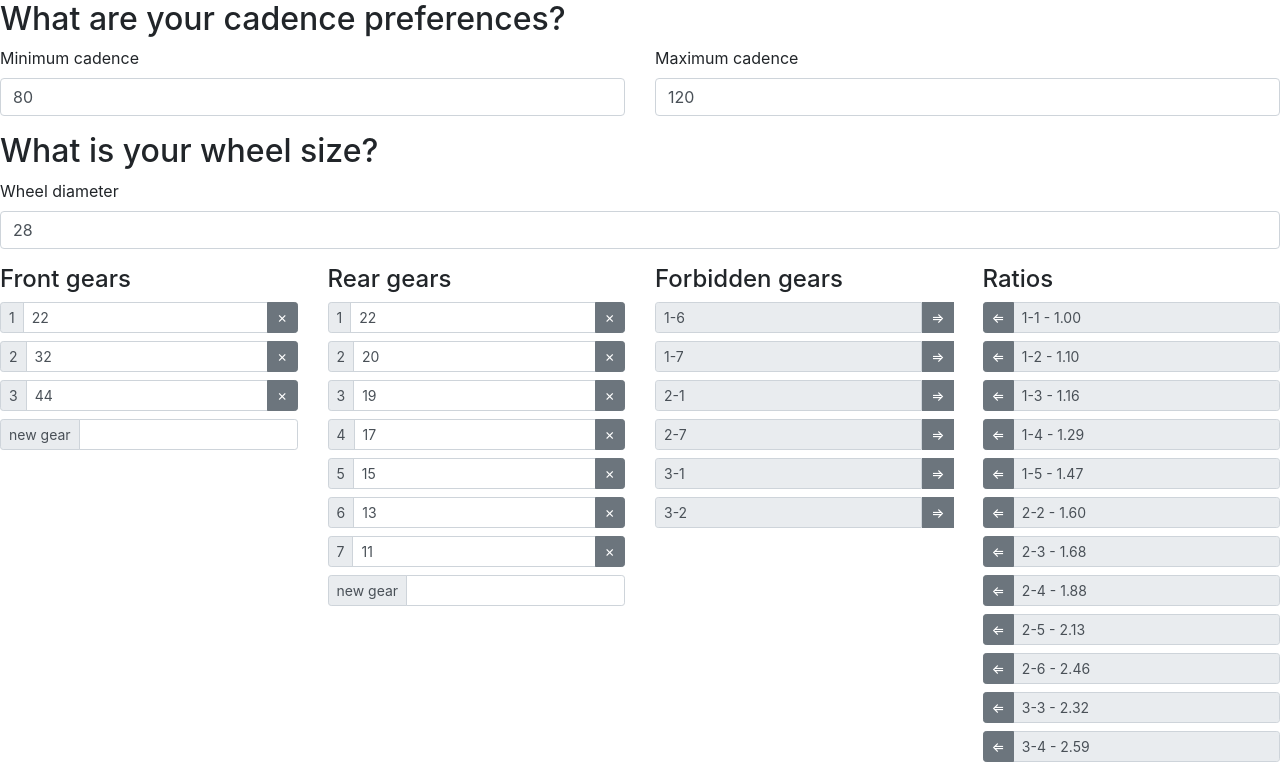
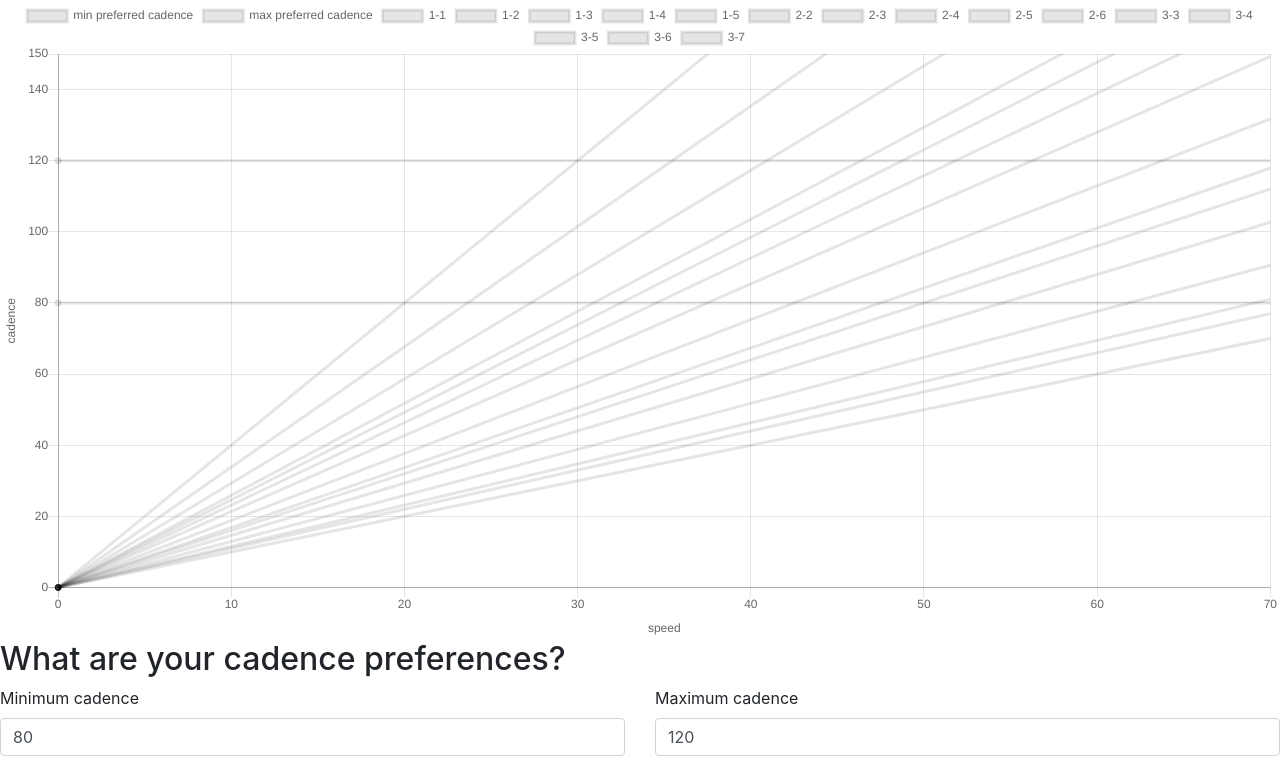
Before and after one commit to banciur/bike-gears, a React app: page / in a window 1280 px wide. Shown: the top 768 px of the page. Built offline with nearby package versions, Linux system fonts and the light colour scheme; the HTML template or start-up script is replaced by a standard one.

Commit message:
Create Chart component with data

```diff
--- a/package.json
+++ b/package.json
@@ -20,6 +20,7 @@
   },
   "devDependencies": {
     "@types/chai": "^4.1.7",
+    "@types/chart.js": "^2.7.48",
     "@types/lodash": "^4.14.119",
     "@types/mocha": "^5.2.5",
     "@types/react": "^16.7.7",
@@ -47,8 +48,10 @@
   },
   "dependencies": {
     "bootstrap": "^4.3.1",
+    "chart.js": "^2.8.0",
     "lodash": "^4.17.19",
     "react": "^16.6.3",
+    "react-chartjs-2": "^2.7.4",
     "react-dom": "^16.6.3",
     "reactstrap": "^6.5.0"
   }
--- a/src/App.tsx
+++ b/src/App.tsx
@@ -6,31 +6,62 @@ import { RiderPreferences } from "./models/RiderPreferences";
 import { RiderPreferencesComponent } from "./components/RiderPreferencesComponent";
 import { WheelComponent } from "./components/WheelComponent";
 import { Wheel } from "./models/Wheel";
+import { ChartComponent } from "./components/ChartComponent";
+
+export interface AppState {
+  chainGearbox: ChainGearbox;
+  riderPreferences: RiderPreferences;
+  wheel: Wheel;
+}
+
+export class App extends React.Component<{}, AppState> {
+  constructor(props: any) {
+    super(props);
 
     const frontGears = [44, 32, 22];
     const rearGears = [11, 13, 15, 17, 19, 20, 22];
     const forbiddenGears = ["2-1", "3-2", "1-7", "1-6", "2-7", "3-1"];
 
-const chainGearbox = new ChainGearbox(frontGears, rearGears, forbiddenGears);
-const riderPreferences = new RiderPreferences(80, 120);
-const wheel = new Wheel(28);
+    this.state = {
+      chainGearbox: new ChainGearbox(frontGears, rearGears, forbiddenGears),
+      riderPreferences: new RiderPreferences(80, 120),
+      wheel: new Wheel(28),
+    };
+  }
 
-const riderPreferencesChange = (newPrefs: RiderPreferences): void => {
-  console.log(newPrefs);
+  handlePreferencesChange = (riderPreferences: RiderPreferences): void => {
+    this.setState({
+      ...this.state,
+      riderPreferences,
+    });
   };
 
-const wheelChange = (newWheel: Wheel): void => {
-  console.log(newWheel);
+  handleWheelChange = (wheel: Wheel): void => {
+    this.setState({
+      ...this.state,
+      wheel,
+    });
   };
 
-const chainGearboxChange = (chainGearbox: ChainGearbox): void => {
-  console.log(chainGearbox);
+  handleChainGearboxChange = (chainGearbox: ChainGearbox): void => {
+    this.setState({
+      ...this.state,
+      chainGearbox,
+    });
   };
 
-export const App = () => (
+  render() {
+    return (
       <>
-    <RiderPreferencesComponent riderPreferences={riderPreferences} onChange={riderPreferencesChange} />
-    <WheelComponent wheel={wheel} onChange={wheelChange} />
-    <ChainGearboxComponent chainGearbox={chainGearbox} onChange={chainGearboxChange} />
+        <ChartComponent {...this.state} />
+
+        <RiderPreferencesComponent
+          riderPreferences={this.state.riderPreferences}
+          onChange={this.handlePreferencesChange}
+        />
+        <WheelComponent wheel={this.state.wheel} onChange={this.handleWheelChange} />
+        <ChainGearboxComponent chainGearbox={this.state.chainGearbox} onChange={this.handleChainGearboxChange} />
       </>
     );
+  }
+}
--- /dev/null
+++ b/src/components/ChartComponent.tsx
@@ -0,0 +1,124 @@
+import * as React from "react";
+import { Line } from "react-chartjs-2";
+
+import { AppState } from "../App";
+
+const SPEED_MIN = 0;
+const SPEED_MAX = 70;
+
+// const CADENCE_MIN = 0;
+const CADENCE_MAX = 150;
+
+/*
+{
+      fill: false,
+      label: "1-5",
+      data: [
+        {
+          x: 10,
+          y: 20,
+        },
+        {
+          x: 15,
+          y: 25,
+        },
+      ],
+    },
+
+ */
+
+const options = {
+  scales: {
+    xAxes: [
+      {
+        type: "linear",
+        scaleLabel: {
+          display: true,
+          labelString: "speed",
+        },
+        ticks: {
+          beginAtZero: true,
+          max: SPEED_MAX,
+        },
+      },
+    ],
+    yAxes: [
+      {
+        type: "linear",
+        scaleLabel: {
+          display: true,
+          labelString: "cadence",
+        },
+        ticks: {
+          beginAtZero: true,
+          max: CADENCE_MAX,
+        },
+      },
+    ],
+  },
+};
+
+// export const ChartComponent: React.FunctionComponent<AppState> = ({ chainGearbox, riderPreferences, wheel }) => {
+export const ChartComponent: React.FunctionComponent<AppState> = ({ chainGearbox, riderPreferences }) => {
+  const data = {
+    datasets: [] as any,
+  };
+
+  data.datasets.push({
+    fill: false,
+    label: "min preferred cadence",
+    data: [
+      {
+        x: 0,
+        y: riderPreferences.minCadence,
+      },
+      {
+        x: SPEED_MAX + 10,
+        y: riderPreferences.minCadence,
+      },
+    ],
+  });
+
+  data.datasets.push({
+    fill: false,
+    label: "max preferred cadence",
+    data: [
+      {
+        x: 0,
+        y: riderPreferences.maxCadence,
+      },
+      {
+        x: SPEED_MAX + 10,
+        y: riderPreferences.maxCadence,
+      },
+    ],
+  });
+
+  for (const gear of chainGearbox.gears) {
+    data.datasets.push({
+      fill: false,
+      label: gear[0],
+      data: [
+        {
+          x: SPEED_MIN,
+          y: SPEED_MIN * gear[2],
+        },
+        {
+          x: SPEED_MAX + 10,
+          y: (SPEED_MAX + 10) * gear[2],
+        },
+      ],
+    });
+  }
+
+  return <Line data={data} options={options} />;
+};
+
+//
+// <>
+//   <p>{wheel.diameter}</p>
+//   <p>
+//     {riderPreferences.minCadence} - {riderPreferences.maxCadence}
+//   </p>
+//   <p>{chainGearbox.gears}</p>
+// </>
```
Also changed, not shown: 1 other file (tests, documents, lock files or other folders). Lines whose indentation alone changed are shown as unchanged.
